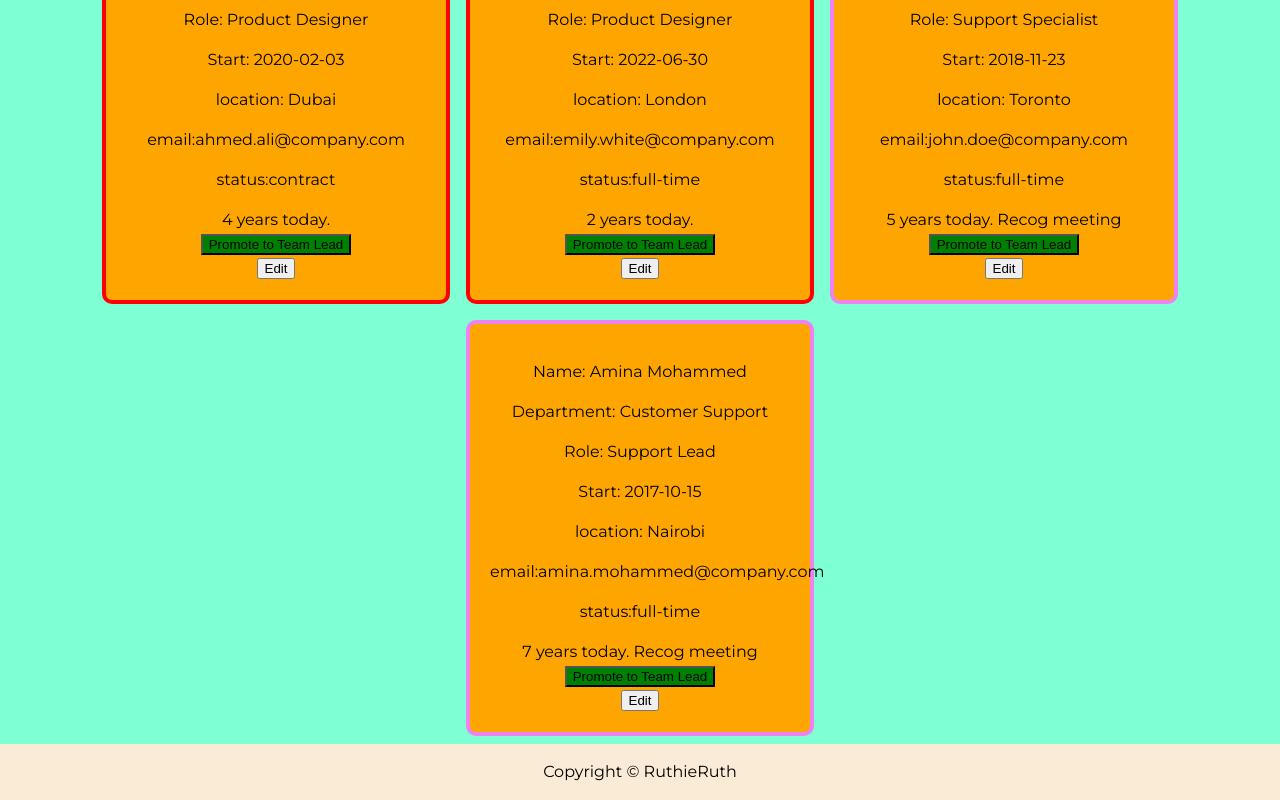
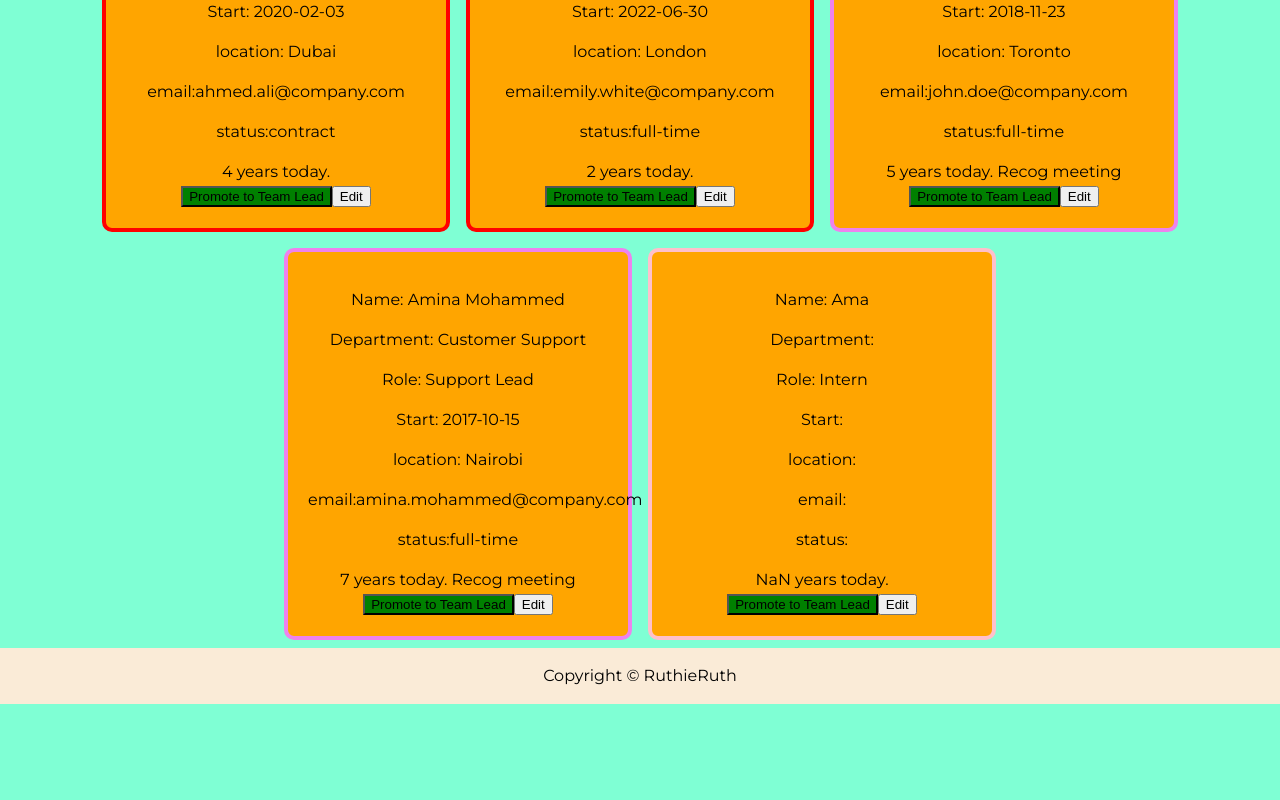
Before and after one commit to RuthieRuth/HR-App, a React (Vite) app: page /list in a window 1280 px wide. Shown: the part 1060-1860 px from the top of the page. After the commit the page ends 1764 px from the top, so only its background shows below. Built offline with nearby package versions, Linux system fonts and the light colour scheme; data requests are answered from the project's data file.

Commit message:
Add form to take inputs and submit using axios, also to used it to fetch data from fake api server through installing axios. Cleaned up some of the none working components and items

```diff
--- /dev/null
+++ b/db.json
@@ -0,0 +1,124 @@
+{
+  "persons": [
+    {
+      "id": "1",
+      "name": "Matt River",
+      "dept": "Sales and Marketing",
+      "role": "Sales Head",
+      "start": "2018-08-01",
+      "location": "Helsinki",
+      "email": "matt.river@company.com",
+      "status": "full-time"
+    },
+    {
+      "id": "2",
+      "name": "Jane Smith",
+      "dept": "Sales and Marketing",
+      "role": "Marketing Specialist",
+      "start": "2019-03-15",
+      "location": "Berlin",
+      "email": "jane.smith@company.com",
+      "status": "full-time"
+    },
+    {
+      "id": "3",
+      "name": "Michael Brown",
+      "dept": "Sales and Marketing",
+      "role": "Sales Executive",
+      "start": "2020-07-20",
+      "location": "Paris",
+      "email": "michael.brown@company.com",
+      "status": "contract"
+    },
+    {
+      "id": "4",
+      "name": "Sophia Wang",
+      "dept": "Sales and Marketing",
+      "role": "Marketing Specialist",
+      "start": "2021-11-01",
+      "location": "Helsinki",
+      "email": "sophia.wang@company.com",
+      "status": "full-time"
+    },
+    {
+      "id": "5",
+      "name": "Carlos Hernandez",
+      "dept": "Sales and Marketing",
+      "role": "Sales Executive",
+      "start": "2018-09-10",
+      "location": "Madrid",
+      "email": "carlos.hernandez@company.com",
+      "status": "part-time"
+    },
+    {
+      "id": "6",
+      "name": "Lily Chen",
+      "dept": "Product Development",
+      "role": "Product Manager",
+      "start": "2019-05-12",
+      "location": "New York",
+      "email": "lily.chen@company.com",
+      "status": "full-time"
+    },
+    {
+      "id": "7",
+      "name": "Ahmed Ali",
+      "dept": "Product Development",
+      "role": "Product Designer",
+      "start": "2020-02-03",
+      "location": "Dubai",
+      "email": "ahmed.ali@company.com",
+      "status": "contract"
+    },
+    {
+      "id": "8",
+      "name": "Emily White",
+      "dept": "Product Development",
+      "role": "Product Designer",
+      "start": "2022-06-30",
+      "location": "London",
+      "email": "emily.white@company.com",
+      "status": "full-time"
+    },
+    {
+      "id": "9",
+      "name": "John Doe",
+      "dept": "Customer Support",
+      "role": "Support Specialist",
+      "start": "2018-11-23",
+      "location": "Toronto",
+      "email": "john.doe@company.com",
+      "status": "full-time"
+    },
+    {
+      "id": "10",
+      "name": "Amina Mohammed",
+      "dept": "Customer Support",
+      "role": "Support Lead",
+      "start": "2017-10-15",
+      "location": "Nairobi",
+      "email": "amina.mohammed@company.com",
+      "status": "full-time"
+    },
+    {
+      "id": "11",
+      "name": "Ama",
+      "department": "Customer Support",
+      "role": "Intern",
+      "start": "",
+      "location": "",
+      "email": "",
+      "status": ""
+    }
+  ],
+  "comments": [
+    {
+      "id": "1",
+      "text": "a comment about post 1",
+      "postId": "1"
+    }
+  ],
+  "profile": {
+    "name": "typicode"
+  }
+}
--- a/eslint.config.js
+++ b/eslint.config.js
@@ -33,6 +33,7 @@ export default [
         'warn',
         { allowConstantExport: true },
       ],
+      "react/prop-types": "off",
     },
   },
 ]
--- a/package.json
+++ b/package.json
@@ -7,9 +7,11 @@
     "dev": "vite",
     "build": "vite build",
     "lint": "eslint .",
-    "preview": "vite preview"
+    "preview": "vite preview",
+    "server": "json-server --watch db.json --port 3002"
   },
   "dependencies": {
+    "axios": "^1.7.8",
     "react": "^18.3.1",
     "react-dom": "^18.3.1",
     "react-router-dom": "^6.28.0"
@@ -24,6 +26,7 @@
     "eslint-plugin-react-hooks": "^5.0.0",
     "eslint-plugin-react-refresh": "^0.4.13",
     "globals": "^15.11.0",
+    "json-server": "^1.0.0-beta.3",
     "vite": "^5.4.9"
   }
 }
--- a/src/Pages/Form.jsx
+++ b/src/Pages/Form.jsx
@@ -1,56 +1,88 @@
 import { useState } from "react";
+import axios from "axios";
 import './styles.css'
 
 const Form = () => {
+    const [newDetails, setNewDetails] = useState(
+                                                { id: "",
+                                                    name: "",
+                                                    department: "",
+                                                    role: "",
+                                                    start: "",
+                                                    location: "",
+                                                    email: "",
+                                                    status: ""});
+
+    // HANDLE CHANGES IN FORM
+    const handleChange = (event) =>  {
+        const name = event.target.name;
+        const value = event.target.value;
+        setNewDetails(values => ({...values, [name]: value}))
+    }
+
+
+// SUBMIT THE FORM
+    const submitBtn = () => {
+        //needs to be added to the list
+        (axios.post("http://localhost:3002/persons", newDetails)
+        .then((response) => {
+            console.log("Data posted successfully:", response.data);
+            })
+        .catch((error) => {
+             console.error("Error posting data:", error);
+    }));
+    }
+
+        event.preventDefault();
 
     return (
         <div className="form-container">
-            <form action="#">
+            <form action="#" onSubmit={submitBtn}>
 
                 <div className="form-input">
                     <label htmlFor="ID">ID: </label>
-                    <input type="text" />
+                    <input type="text" name="id" value={newDetails.id} onChange={handleChange} />
                 </div>
 
                 <div className="form-input">
                     <label htmlFor="Name">Name: </label>
-                    <input type="text" />
+                    <input type="text" name="name" value={newDetails.name} onChange={handleChange}  />
                 </div>
 
                 <div className="form-input">
                     <label htmlFor="Department">Department: </label>
-                    <input type="text" />
+                    <input type="text" name="department" value={newDetails.department} onChange={handleChange} />
                 </div>
 
                 <div className="form-input">
                     <label htmlFor="Role">Role: </label>
-                    <input type="text" />
+                    <input type="text" name="role" value={newDetails.role} onChange={handleChange} />
                 </div>
 
                 <div className="form-input">
                     <label htmlFor="Start">Start: </label>
-                    <input type="text" />
+                    <input type="text" name="start" value={newDetails.start} onChange={handleChange} />
                 </div>
 
                 <div className="form-input">
                     <label htmlFor="Location">Location: </label>
-                    <input type="text" />
+                    <input type="text" name="location" value={newDetails.location} onChange={handleChange} />
                 </div>
 
                 <div className="form-input">
                     <label htmlFor="Email">Email: </label>
-                    <input type="text" />
+                    <input type="text" name="email" value={newDetails.email} onChange={handleChange}  />
                 </div>
 
                 <div className="form-input">
                     <label htmlFor="Status">Status: </label>
-                    <input type="text" />
+                    <input type="text" name="status" value={newDetails.status} onChange={handleChange} />
                 </div>
 
                 <div className="form-input"></div>
-                {/* <input type="submit" value="Submit"/> */}
+                <button> Submit </button>
+                {/* <input type="submit" value="Submit"/>  OR THIS*/}
 
-                <button>Submit</button>
             </form>
         </div>
     )
--- a/src/Pages/Login.jsx
+++ b/src/Pages/Login.jsx
@@ -1,5 +1,6 @@
 import { useState } from "react";
 import EmployeeList from "../components/EmployeeList/EmployeeList";
+import './login.css'
 
 const Login = () => {
     const [loginButton,loggedIn]= useState(false)
@@ -9,7 +10,7 @@ const Login = () => {
         <main>
         {loginButton
         ? (
-            <div>
+            <div className="login-container">
               <h3>LIST OF EMPLOYEES (exchange progamme)</h3>
               <EmployeeList props={loginButton}/>
               <button onClick={handlelogIn}>Log out</button></div>)
--- a/src/Pages/Root.jsx
+++ b/src/Pages/Root.jsx
@@ -1,10 +1,11 @@
 import { Outlet } from "react-router-dom"
 import Header from "../components/Header/Header"
 import Footer from "../components/Footer/Footer"
+import './roots.css'
 
 const Root = () => {
     return (
-        <div>
+        <div className="root-container">
             <Header/>
             <Outlet/>
             <Footer/>
--- /dev/null
+++ b/src/Pages/login.css
@@ -0,0 +1,4 @@
+.loginpg button{
+    color:brown;
+
+}
--- /dev/null
+++ b/src/Pages/roots.css
@@ -0,0 +1,3 @@
+Footer{
+
+}
--- a/src/components/Button/Button.jsx
+++ b/src/components/Button/Button.jsx
@@ -3,7 +3,6 @@ import "./Button.css"
 const Button = ({onClick, text, type = 'button', roleColor}) => {
 
     return <button className={roleColor} onClick={onClick} type={type}>{text}</button>
-
 }
 
 export default Button;
--- a/src/components/EmployeeCard/EmployeeCard.jsx
+++ b/src/components/EmployeeCard/EmployeeCard.jsx
@@ -6,9 +6,14 @@ import calcYrsWorked from '../data/yrCalculator';
 // import EmployeeList from '../EmployeeList/EmployeeList';
 
     const EmployeeCard = ({name, dept, start, location, email, status, role}) => {
+
+        const [isEditing, setIsEditing] = useState(false);
+
         const [currentlocation , setLocation] = useState(location);
+        const [currentdepartment , newDepartment] = useState(dept);
+
         const [promotedRole, setPromotedRole] = useState (role);
-        const [isEditing, setIsEditing] = useState(false);
+
 
         // PROMOTE AND DEMOTE TOGGLE BUTTON
         const clickHandler = () => {
@@ -17,13 +22,22 @@ import calcYrsWorked from '../data/yrCalculator';
         };
 
         const toggleEdit = () => setIsEditing ( (prev) => !prev );
-        const handleChange = (event) => setLocation(event.target.value);
+        // const handleChange = (event) => setLocation(event.target.value);
+
+        const handleChange = (event) => {
+            const {name, value} = event.target;
+            if (name === 'dept') {
+                newDepartment(value);
+            } else if(name === 'location'){
+                setLocation(value);
+            }
+        }
 
         // DEPARTMENT COLOUR CHANGE
         const colorCard = {
-            border: `4px solid ${dept === 'Sales and Marketing' ? 'blue' :
-                                 dept === 'Product Development' ? 'red':
-                                 dept === 'Customer Support' ? 'violet' : 'pink'}`,
+            border: `4px solid ${currentdepartment === 'Sales and Marketing' ? 'blue' :
+                currentdepartment === 'Product Development' ? 'red':
+                currentdepartment === 'Customer Support' ? 'violet' : 'pink'}`,
             borderRadius: '10px'}
 
         // HOW LONG THE EMPLOYEE HAS WORKED HERE
@@ -51,12 +65,17 @@ import calcYrsWorked from '../data/yrCalculator';
                 </div>
 
                 <p>Name: {name}</p>
-                <p>Department: {dept}</p>
+
+                {isEditing
+                    ? (<input type="text" name="dept" value={currentdepartment} onChange={handleChange} />)
+                    : (<p>Department: {currentdepartment}</p>)
+                }
+
                 <p>Role: {role}</p>
                 <p>Start: {start}</p>
 
                 {isEditing
-                    ? (<input type="text" value={currentlocation} onChange={handleChange} />)
+                    ? (<input type="text" name="location"value={currentlocation} onChange={handleChange} />)
                     : (<p>location: {currentlocation}</p>)
                 }
 
@@ -68,34 +87,17 @@ import calcYrsWorked from '../data/yrCalculator';
                 </div>
 
                 <div>
-                    {/* {role === initialRole ?
-                        (<Button onClick={clickHandler} text={"Promote to Team Lead"} roleColor={}/>) :
-                        (<Button onClick={clickHandler} text={"Remove as Team Lead"}/>)
-                    } */}
-
                     <Button
                         onClick={clickHandler}
                         text={promotedRole === role ? "Promote to Team Lead" : "Remove as Team Lead"}
                         roleColor={promotedRole === role ? 'primary' : 'secondary'}/>
 
-                    <div className='this works dont delete'>
-                   {/*  <Button
-                        onClick={() => {toggleEdit(); console.log("showing you");}}
-                        text={isEditing ? 'Save' : 'Edit'}
-                    /> */}
-
-
                     <Button
                         onClick={() => {toggleEdit(); console.log("showing me");}}
-                        text={isEditing ? 'Save' : 'Edit'}
-                    />
+                        text={isEditing ? 'Save' : 'Edit'} />
 
                      {/* <Button onClick = {clickHandler} text={editing ? "Save": "Edit"}/>  */}
-                    </div>
-
-
                 </div>
-
             </div>
         );
 }
--- a/src/components/EmployeeList/EmployeeList.jsx
+++ b/src/components/EmployeeList/EmployeeList.jsx
@@ -1,16 +1,49 @@
 import EmployeeCard from '../EmployeeCard/EmployeeCard.jsx'
-import employeeData from '../data/employeeData.js'
+// import employeeData from '../data/employeeData.js'
+import {useState, useEffect} from "react"
+import axios from 'axios';
 import './EmployeeList.css';
+
+
 
 
  const EmployeeList = () => {
 
-    console.log (employeeData);
+    const [posts, setPosts] = useState ([]);
+    const [isLoading, setIsLoading] = useState(true);
+
+
+
+    // using useEffect
+   /*  useEffect (() => {
+      fetch("http://localhost:3002/persons")
+      .then ((response) => response.json())
+      .then ((data) => {
+        setPosts(data);
+        setIsLoading(false);
+      });
+    }, []) */
+
+    // use axios
+    useEffect(() => {
+      axios.get("http://localhost:3002/persons")
+        .then((response) => {
+          setPosts(response.data);
+          setIsLoading(false);
+        })
+        .catch((error) => {
+          console.error("Error fetching data:", error);
+        });
+    }, []);
+
+
+    // console.log (posts);
 
    return (
 
       <div className='list'>
-        {employeeData.map((employee) => (
+        {isLoading ? ( <p>Loading..</p> ) :
+        (posts.map((employee) => (
           <EmployeeCard
             key={employee.id}
             name={employee.name}
@@ -20,7 +53,7 @@ import './EmployeeList.css';
             location={employee.location}
             email={employee.email}
             status={employee.status} />
-            ))}
+        )))}
        </div>
   );
 };
```
Also changed, not shown: 1 other file (tests, documents, lock files or other folders).
